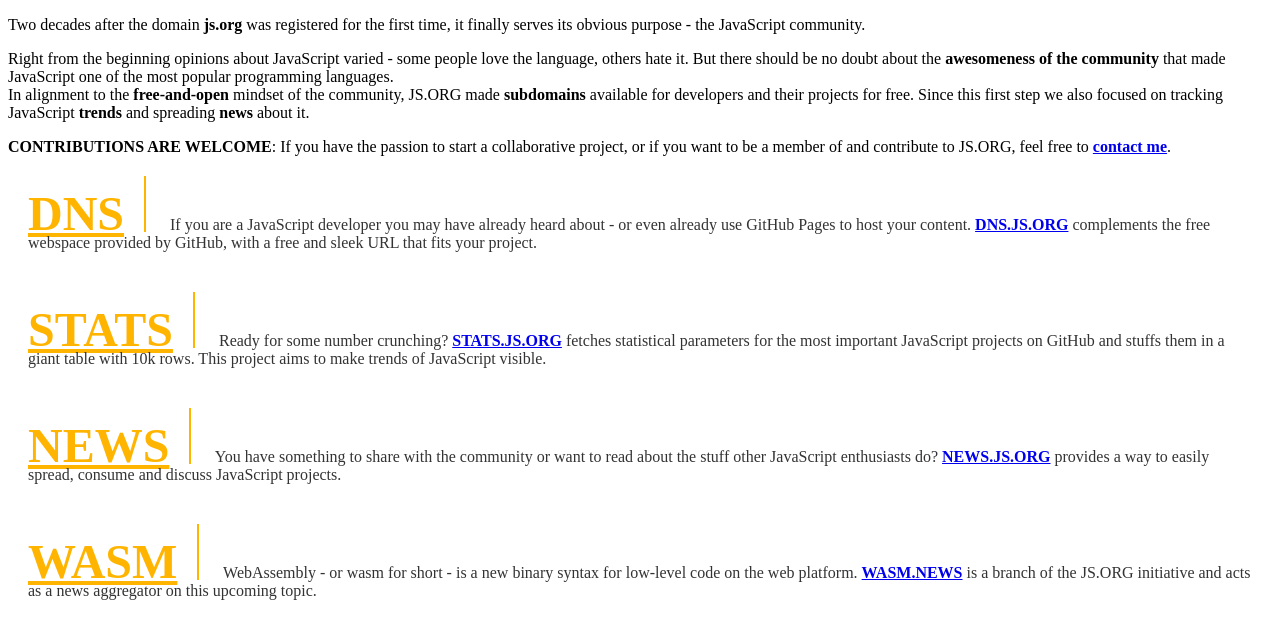
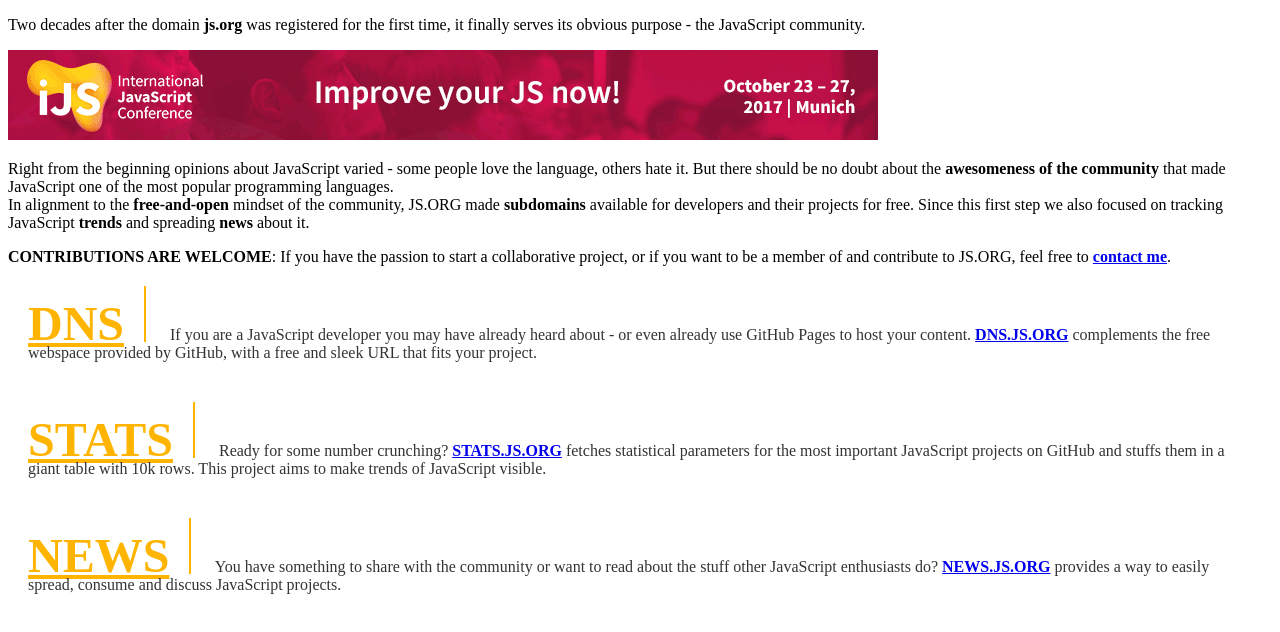
Before and after one commit to js-org/js.org.old, a Jekyll site: the page built from index.html, in a window 1280 px wide. Shown: the part 408-1040 px from the top of the page. Built offline with Jekyll 4.4.1, drawn with Linux system fonts in a browser that asks for light colours.

Commit message:
Update index.html

```diff
--- a/index.html
+++ b/index.html
@@ -4,7 +4,34 @@
 ghstars: js.org
 zodiac: true
 ---
+<style>
+  @media (max-width: 500px) {
+    #ad_horz {
+      display:none;
+    }
+
+    #ad_vert img {
+      float: right;
+      margin: 20px 0 30px 15px;
+      max-width: 25%;
+    }
+  }
+  @media (min-width: 501px) {
+    #ad_vert {
+      display:none;
+    }
+
+    #ad_horz img {
+      max-width: 100%;
+    }
+  }
+</style>
+
+<a id="ad_vert" href="https://javascript-conference.com/?utm_source=jsnews&amp;utm_medium=banner&amp;utm_campaign=mediapartner" title="International JavaScript Conference" target="_blank" rel="nofollow"> <img src="https://js.org/img/IJS_2017_Banner_120x600_41212_infinite.gif" alt="International JavaScript Conference; October 23-27 2017, Munich"> </a>
+
 <p class="bigger">Two decades after the domain <strong>js.org</strong> was registered for the first time, it finally serves its obvious purpose - the JavaScript community.</p>
+
+<a id="ad_horz" href="https://javascript-conference.com/?utm_source=jsnews&amp;utm_medium=banner&amp;utm_campaign=mediapartner" title="International JavaScript Conference" target="_blank" rel="nofollow"> <img src="https://js.org/img/IJS_2017_Banner_970x90_41212_infinite.gif" alt="International JavaScript Conference; October 23-27 2017, Munich"> </a>
    <p>Right from the beginning opinions about JavaScript varied - some people love the language, others hate it. But there should be no doubt about the <strong>awesomeness of the community</strong> that made JavaScript one of the most popular programming languages.<br>In alignment to the <strong>free-and-open</strong> mindset of the community, JS.ORG made <strong>subdomains</strong> available for developers and their projects for free. Since this first step we also focused on tracking JavaScript <strong>trends</strong> and spreading <strong>news</strong> about it.</p>
 
    <p><strong>CONTRIBUTIONS ARE WELCOME</strong>: If you have the passion to start a collaborative project, or if you want to be a member of and contribute to JS.ORG, feel free to <a href="https://github.com/js-org/js.org/issues" rel="nofollow" target="_blank" title="GitHub user profile"><strong>contact me</strong></a>.</p>
```
